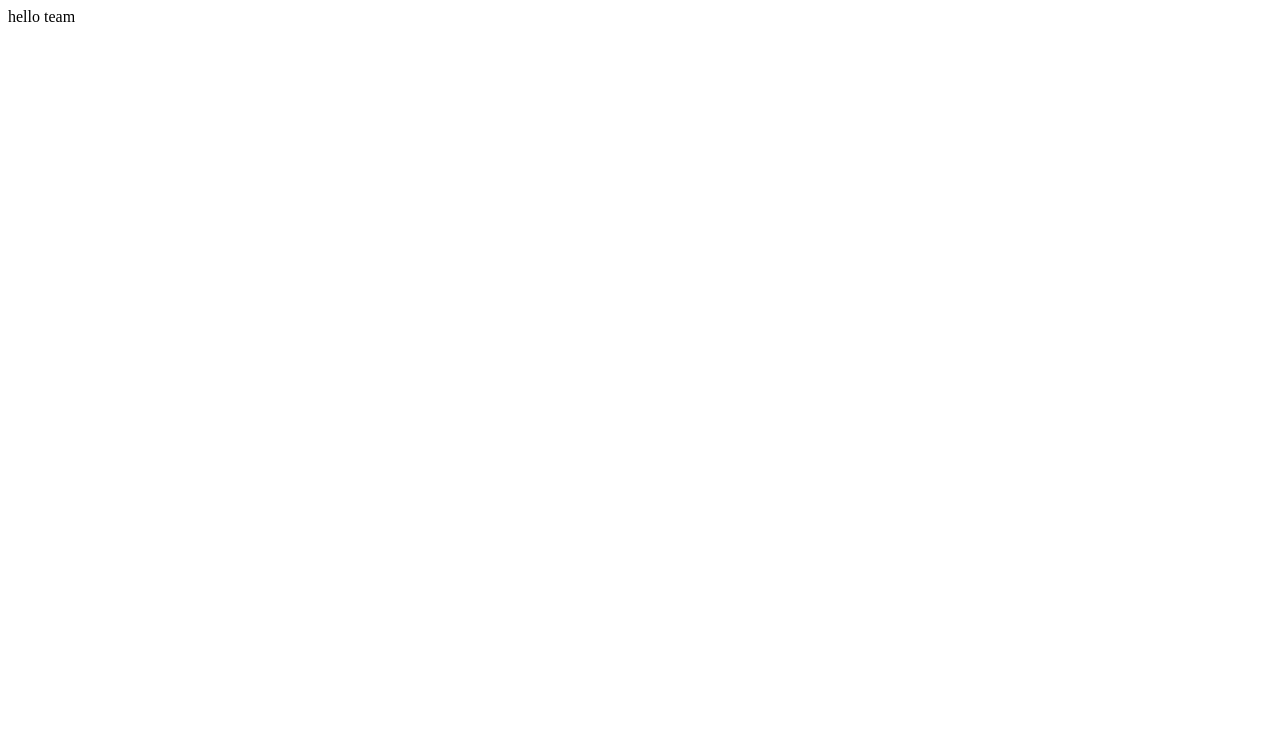
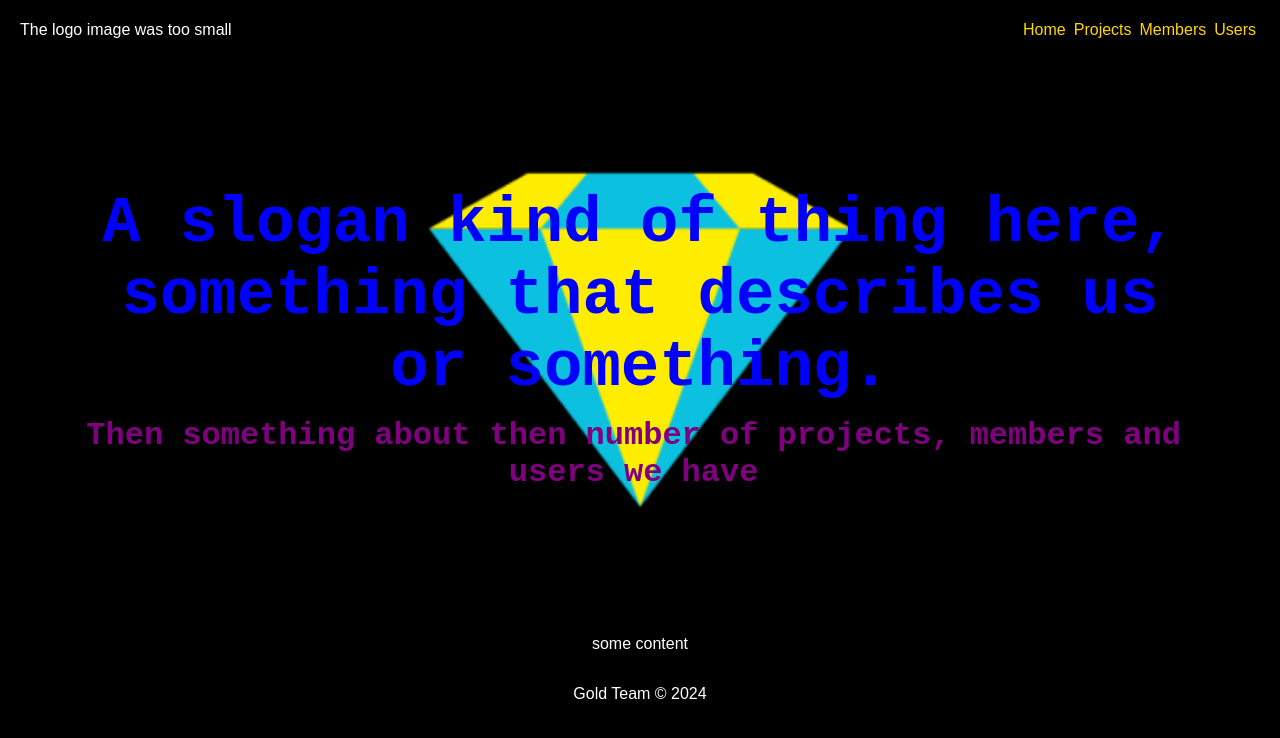
Before and after one commit to Gold-Team-Projects/Site, a website: page src/index.html in a window 1280 px wide. Drawn offline with Linux system fonts and the light colour scheme.

Commit message:
created index.html

```diff
--- /dev/null
+++ b/src/css/index.css
@@ -0,0 +1,19 @@
+h1 {
+    font-size: 4em;
+    color: blue;
+    margin: 10% 5% 1% 5%;
+    font-family: Andale Mono, monospace;
+}
+h2 {
+    font-size: 2em;
+    color: purple;
+    margin: 1% 5% 10% 4%;
+    font-family: Andale Mono, monospace;
+}
+.top {
+    background-image: url('../img/jewel.webp');
+    background-repeat: no-repeat;
+    background-position: center;
+    background-size: 55%;
+    height: calc(100% - 60px);
+}
--- /dev/null
+++ b/src/css/styles.css
@@ -0,0 +1,45 @@
+body {
+    background-color: #000000;
+    margin: 0;
+    height: 100%;
+    display: flex;
+    flex-direction: column;
+    justify-content: center;
+
+    font-family: Arial, Helvetica, sans-serif;
+    font-size: 1em;
+    color: white;
+    text-align: center;
+}
+
+nav {
+    background-color: black;
+    display: flex;
+    flex-direction: row;
+    justify-content: space-between;
+    height: 60px;
+}
+nav a {
+    color: gold;
+    text-decoration: none;
+    padding: 0 4px;
+}
+nav a:hover {
+    color: purple;
+    cursor: pointer;
+}
+
+.nav-section {
+    display: flex;
+    flex-direction: row;
+    align-items: center;
+    padding: 25px 20px;
+    width: 50%;
+}
+
+.justify-left {
+    justify-content: left;
+}
+.justify-right {
+    justify-content: right;
+}
--- a/src/index.html
+++ b/src/index.html
@@ -1 +1,35 @@
-hello team
+<!DOCTYPE html>
+<html lang="en">
+    <head>
+        <link rel="stylesheet" href="css/index.css">
+        <meta charset="UTF-8">
+        <meta name="viewport" content="width=device-width, initial-scale=1.0">
+        <link rel="stylesheet" href="css/styles.css">
+        <title>Gold Team</title>
+    </head>
+    <body>
+        <nav>
+            <div class="nav-section">
+                <p>The logo image was too small</p>
+            </div>
+            <div class="nav-section justify-right">
+                <a href="">Home</a>
+                <a href="projects">Projects</a>
+                <a href="members">Members</a>
+                <a href="users">Users</a>
+            </div>
+        </nav>
+
+        <div class="top">
+            <h1>A slogan kind of thing here, something that describes us or something.</h1>
+            <h2>Then something about then number of projects, members and users we have</h2>
+        </div>
+
+        <div class="main-content">
+            <p>some content</p>
+        </div>
+        <footer>
+            <p>Gold Team &copy; 2024</p>
+        </footer>
+    </body>
+</html>
```
Also changed, not shown: src/img/gold-team.png (added), src/img/jewel.webp (added).
